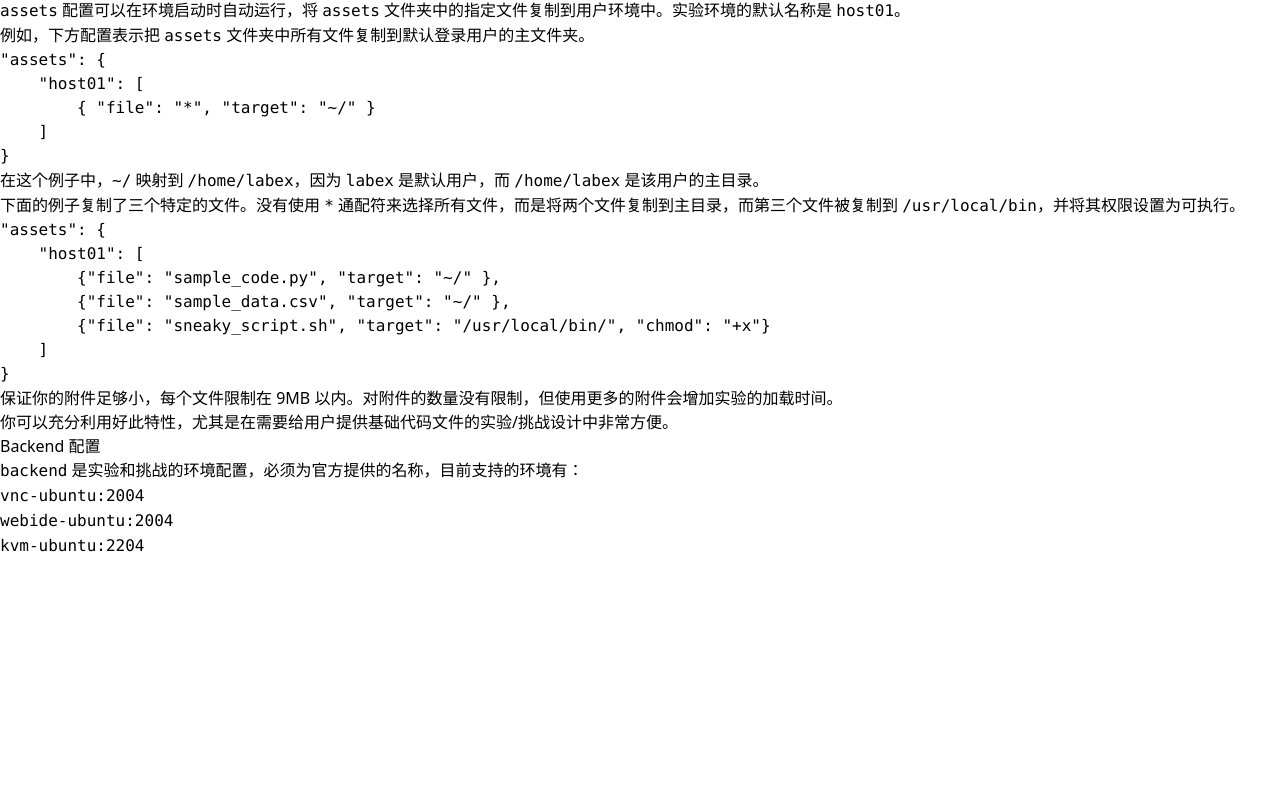
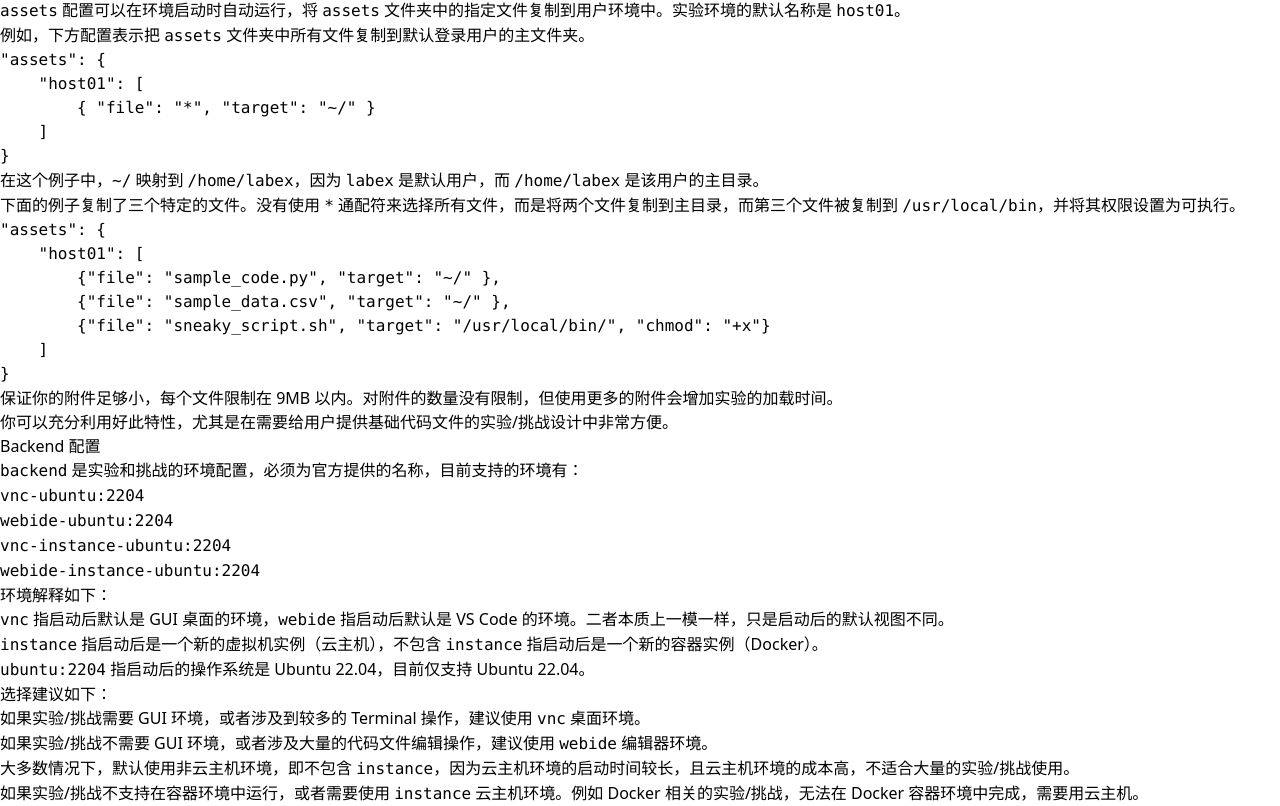
Before and after one commit to huhuhang/labex-manual, a Next.js app: page /basic/how-to-start.zh in a window 1280 px wide. Shown: the part 4900-5706 px from the top of the page. Before the commit the page ends 5458 px from the top, so only its background shows below. Built offline with nearby package versions, Linux system fonts and the light colour scheme.

Commit message:
更新环境解释

```diff
--- a/pages/basic/how-to-start.zh.mdx
+++ b/pages/basic/how-to-start.zh.mdx
@@ -282,6 +282,20 @@ Details 配置项在 `index.json` 中非常重要，包含以下内容：
 
 `backend` 是实验和挑战的环境配置，必须为官方提供的名称，目前支持的环境有：
 
-- `vnc-ubuntu:2004`
-- `webide-ubuntu:2004`
-- `kvm-ubuntu:2204`
+- `vnc-ubuntu:2204`
+- `webide-ubuntu:2204`
+- `vnc-instance-ubuntu:2204`
+- `webide-instance-ubuntu:2204`
+
+环境解释如下：
+
+1. `vnc` 指启动后默认是 GUI 桌面的环境，`webide` 指启动后默认是 VS Code 的环境。二者本质上一模一样，只是启动后的默认视图不同。
+2. `instance` 指启动后是一个新的虚拟机实例（云主机），不包含 `instance` 指启动后是一个新的容器实例（Docker）。
+3. `ubuntu:2204` 指启动后的操作系统是 Ubuntu 22.04，目前仅支持 Ubuntu 22.04。
+
+选择建议如下：
+
+1. 如果实验/挑战需要 GUI 环境，或者涉及到较多的 Terminal 操作，建议使用 `vnc` 桌面环境。
+2. 如果实验/挑战不需要 GUI 环境，或者涉及大量的代码文件编辑操作，建议使用 `webide` 编辑器环境。
+3. 大多数情况下，默认使用非云主机环境，即不包含 `instance`，因为云主机环境的启动时间较长，且云主机环境的成本高，不适合大量的实验/挑战使用。
+4. 如果实验/挑战不支持在容器环境中运行，或者需要使用 `instance` 云主机环境。例如 Docker 相关的实验/挑战，无法在 Docker 容器环境中完成，需要用云主机。
```
